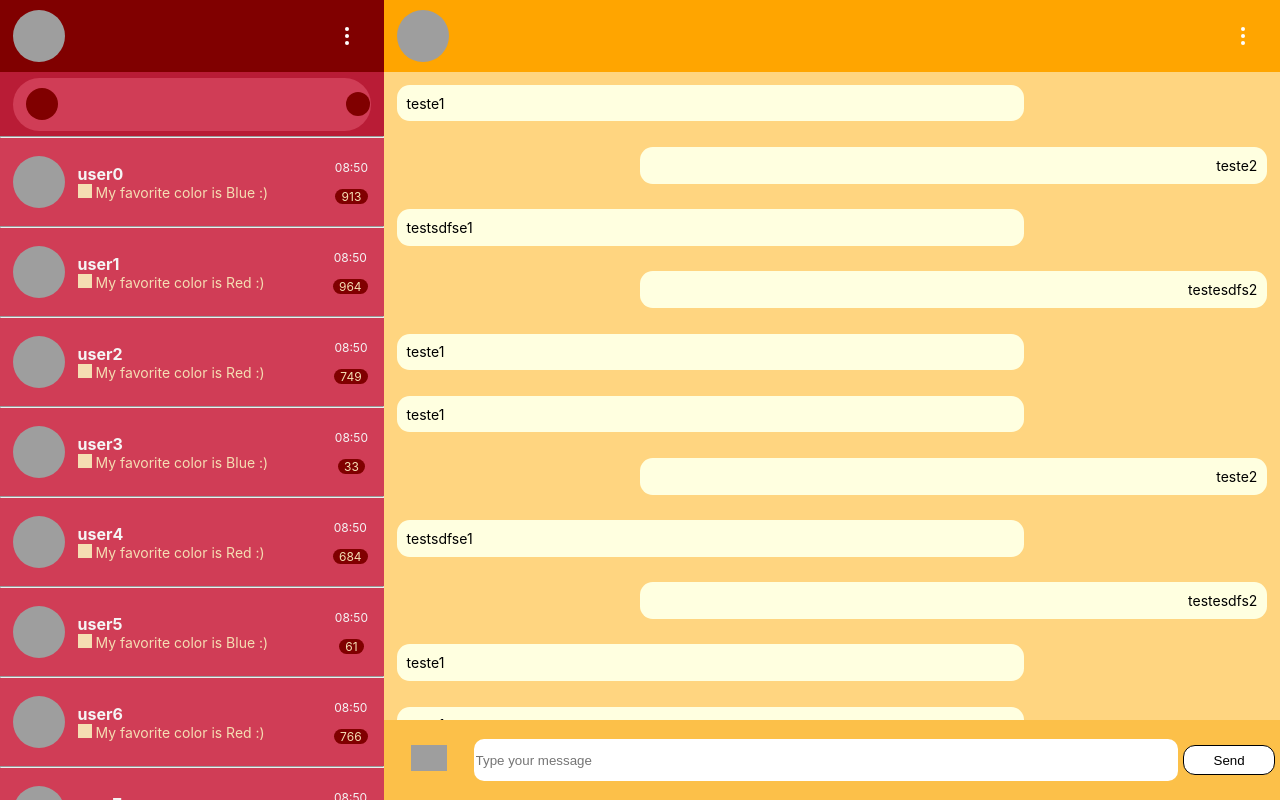
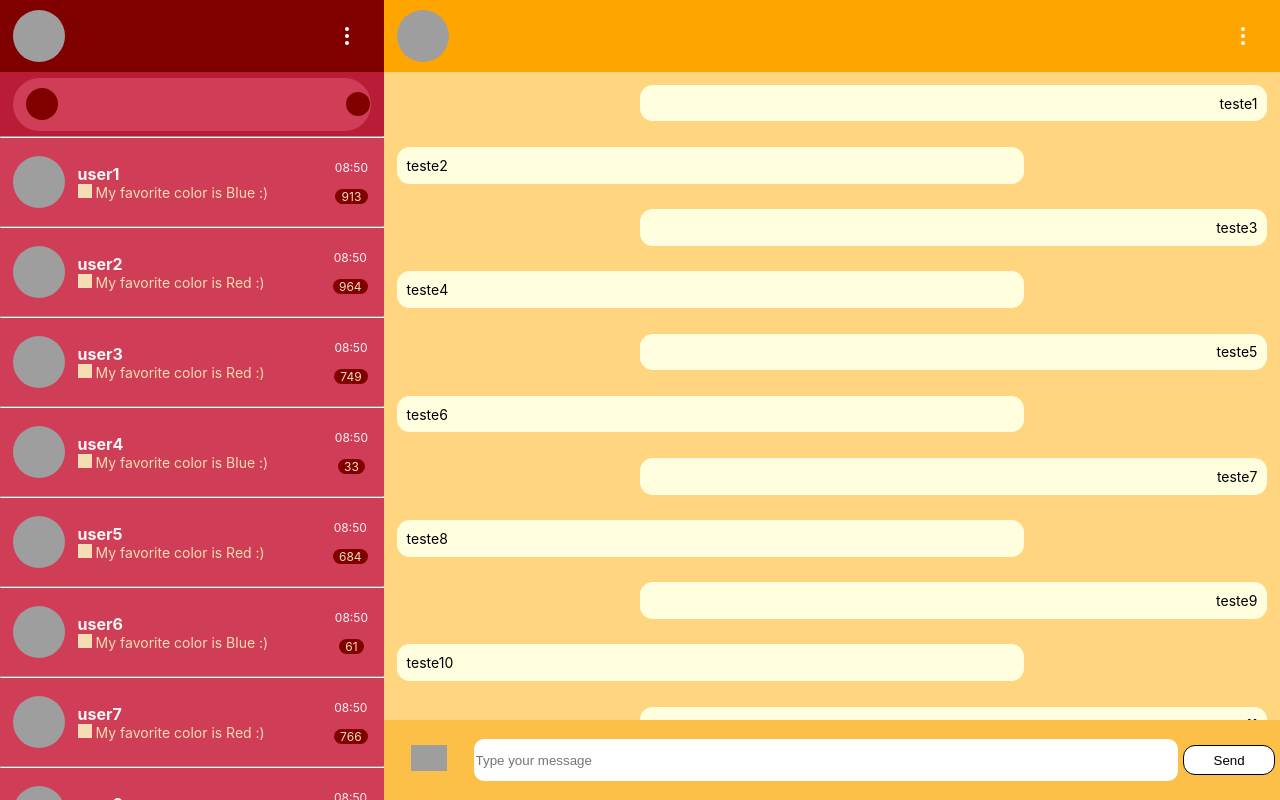
Before and after one commit to bissectra/chat, a React (Create React App) app: page / in a window 1280 px wide. Built offline with nearby package versions, Linux system fonts and the light colour scheme; grey boxes are pictures that could not be loaded.

Commit message:
minor changes

```diff
--- a/src/App.css
+++ b/src/App.css
@@ -2,3 +2,7 @@
   text-align: center;
   margin: 0;
 }
+
+.App * {
+  scrollbar-width: thin;
+}
--- a/src/components/chat/Contact.js
+++ b/src/components/chat/Contact.js
@@ -29,7 +29,7 @@ class Contact extends React.Component {
 
     getUserSex() {
         console.log('function "getUserSex()" Not Implemented');
-        return 'M'
+        return 'NB';
     }
 
     render() {
--- a/src/components/chat/Contacts.css
+++ b/src/components/chat/Contacts.css
@@ -1,4 +1,4 @@
 .contacts {
     height: 83vh;
-    overflow-y: scroll;
+    overflow-y: auto;
 }
--- a/src/components/chat/LeftFrame.js
+++ b/src/components/chat/LeftFrame.js
@@ -18,7 +18,7 @@ class LeftFrame extends React.Component {
 
     loadContacts() {
         this.setState({
-            contacts: [...Array(8).keys()].map(key => <Contact username={"user" + key} />)
+            contacts: [...Array(8).keys()].map(key => <Contact username={"user" + (key + 1)} />)
         })
     }
 
--- a/src/components/chat/RightFrame.css
+++ b/src/components/chat/RightFrame.css
@@ -21,7 +21,7 @@
 }
 
 .messages-field {
-    overflow-y: scroll;
+    overflow-y: auto;
     height: 81vh;
     display: flex;
     flex-direction: column;
--- a/src/components/chat/RightFrame.js
+++ b/src/components/chat/RightFrame.js
@@ -22,26 +22,11 @@ class RightFrame extends React.Component {
         const longText = "This is a very loooooooooooooong text: Lorem Ipsum is simply dummy text of the printing and typesetting industry. Lorem Ipsum has been the industry's standard dummy text ever since the 1500s, when an unknown printer took a galley of type and scrambled it to make a type specimen book. It has survived not only five centuries, but also the leap into electronic typesetting, remaining essentially unchanged. It was popularised in the 1960s with the release of Letraset sheets containing Lorem Ipsum passages, and more recently with desktop publishing software like Aldus PageMaker including versions of Lorem Ipsum. Why do we use it? It is a long established fact that a reader will be distracted by the readable content of a page when looking at its layout. The point of using Lorem Ipsum is that it has a more-or-less normal distribution of letters, as opposed to using 'Content here, content here', making it look like readable English. Many desktop publishing packages and web page editors now use Lorem Ipsum as their default model text, and a search for 'lorem ipsum' will uncover many web sites still in their infancy. Various versions have evolved over the years, sometimes by accident, sometimes on purpose (injected humour and the like)."
         this.setState({
             messages: [
-                <MessageBubble mine={false} text={"teste1"} />,
-                <MessageBubble mine={true} text={"teste2"} />,
-                <MessageBubble mine={false} text={"testsdfse1"} />,
-                <MessageBubble mine={true} text={"testesdfs2"} />,
-                <MessageBubble mine={false} text={"teste1"} />,
-                <MessageBubble mine={false} text={"teste1"} />,
-                <MessageBubble mine={true} text={"teste2"} />,
-                <MessageBubble mine={false} text={"testsdfse1"} />,
-                <MessageBubble mine={true} text={"testesdfs2"} />,
-                <MessageBubble mine={false} text={"teste1"} />,
-                <MessageBubble mine={false} text={"teste1"} />,
-                <MessageBubble mine={true} text={"teste2"} />,
-                <MessageBubble mine={false} text={"testsdfse1"} />,
-                <MessageBubble mine={true} text={"testesdfs2"} />,
-                <MessageBubble mine={false} text={"teste1"} />,
-                <MessageBubble mine={false} text={"teste1"} />,
-                <MessageBubble mine={true} text={longText} />,
-                <MessageBubble mine={false} text={longText} />,
-                <MessageBubble mine={true} text={"This message contains line breaks.\nThis sentence should be below."} />,
-                <MessageBubble mine={false} text={"teste1"} />
+                ...[...Array(20).keys()].map(key => <MessageBubble mine={key % 2 == 0} text={"teste" + (key + 1)} />),
+                ...[
+                    <MessageBubble mine={true} text={longText} />,
+                    <MessageBubble mine={false} text={"This message contains line breaks.\nThis sentence should be below."} />,
+                ]
             ]
         })
     }
```
